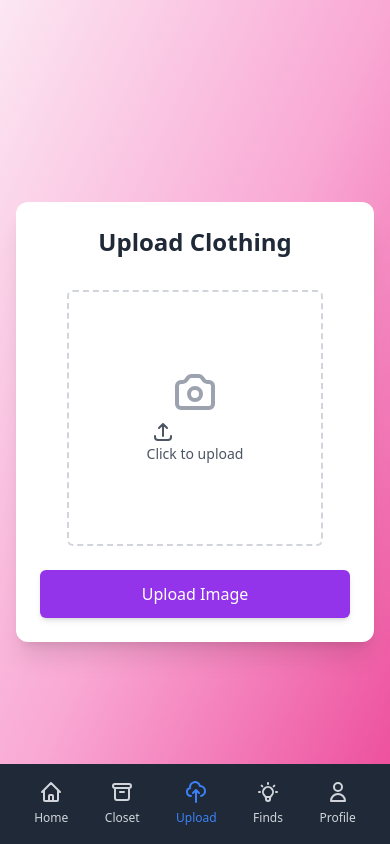
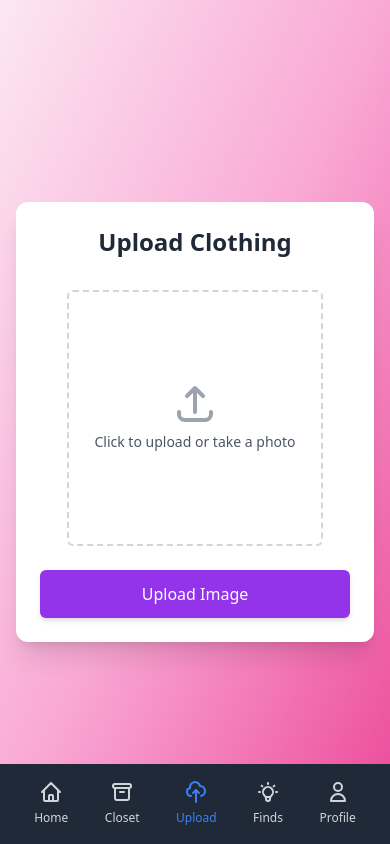
Before and after one commit to Modista-AI/modista-app, a Next.js app: page /upload in a window 390 px wide. Built offline with nearby package versions, Linux system fonts and the light colour scheme.

Commit message:
allo mobile phone upload from local

```diff
--- a/pages/upload.js
+++ b/pages/upload.js
@@ -1,15 +1,32 @@
 
+
+
+// // pages/upload.js
 // import Layout from '../components/Layout';
+// import axios from 'axios';
 // import { useState } from 'react';
-// import axios from 'axios';
 // import { CameraIcon, UploadIcon } from '@heroicons/react/outline'; // Ensure these icons are imported correctly
 // import { useRouter } from 'next/router';
+// import { useUser } from '../context/UserContext';
 
 // const Upload = () => {
 //   const [selectedFile, setSelectedFile] = useState(null);
 //   const [uploading, setUploading] = useState(false);
-//   const userEmail = "user@example.com"; // Replace with dynamic user email
 //   const router = useRouter();
+//   const { user } = useUser(); // Retrieve user context
+
+//   // Function to get the email from context or local storage
+//   const getUserEmail = () => {
+//     if (user && user.email) {
+//       return user.email;
+//     }
+//     const storedUser = localStorage.getItem('user');
+//     if (storedUser) {
+//       const parsedUser = JSON.parse(storedUser);
+//       return parsedUser.email;
+//     }
+//     return null;
+//   };
 
 //   const handleFileChange = (e) => {
 //     setSelectedFile(e.target.files[0]);
@@ -25,17 +42,24 @@
 
 //     const formData = new FormData();
 //     formData.append('file', selectedFile);
+
+//     const userEmail = getUserEmail();
+//     if (!userEmail) {
+//       alert('User email not found. Please log in again.');
+//       router.push('/login');
+//       return;
+//     }
+
 //     formData.append('userEmail', userEmail);
 
 //     try {
-//       const response = await axios.post('http://localhost:3000/upload-and-analyze-clothing', formData, {
+//       const response = await axios.post('https://modista-backend.vercel.app/upload-and-analyze-clothing', formData, {
 //         headers: {
 //           'Content-Type': 'multipart/form-data',
 //         },
 //       });
 //       console.log('Upload Success:', response.data);
-//       // alert('Image uploaded and analysis started!');
-//       router.push('/closet'); // replace with your actual route
+//       router.push('/closet'); // Replace with your actual route
 
 //     } catch (error) {
 //       console.error('Upload Error:', error.response?.data?.error || error.message);
@@ -44,6 +68,7 @@
 //       setUploading(false);
 //     }
 //   };
+
 //   return (
 //     <Layout>
 //       <div className="flex flex-col items-center justify-center min-h-screen p-4 bg-gradient-to-br from-pink-100 via-pink-300 to-pink-500">
@@ -57,7 +82,7 @@
 //                     <p className="text-sm text-gray-700 mt-4">{selectedFile.name}</p>
 //                   ) : (
 //                     <div className="flex flex-col items-center justify-center pt-5 pb-6">
-//                       {/* <CameraIcon className="w-12 h-12 text-gray-400" /> */}
+//                       <CameraIcon className="w-12 h-12 text-gray-400" />
 //                       <p className="mt-1 text-sm text-gray-600">
 //                         <UploadIcon className="w-6 h-6 text-gray-600 mx-1" />
 //                         Click to upload
@@ -70,7 +95,7 @@
 //                 id="file-upload"
 //                 type="file"
 //                 accept="image/*"
-//                 capture // This attribute enables the direct capture from camera on devices
+//                 capture // This attribute enables direct capture from camera on devices
 //                 onChange={handleFileChange}
 //                 className="hidden"
 //               />
@@ -82,7 +107,12 @@
 //             >
 //               {uploading ? (
 //                 <>
-//                   <svg className="animate-spin -ml-1 mr-3 h-5 w-5 text-white" xmlns="http://www.w3.org/2000/svg" fill="none" viewBox="0 0 24 24">
+//                   <svg
+//                     className="animate-spin -ml-1 mr-3 h-5 w-5 text-white"
+//                     xmlns="http://www.w3.org/2000/svg"
+//                     fill="none"
+//                     viewBox="0 0 24 24"
+//                   >
 //                     <circle className="opacity-25" cx="12" cy="12" r="10" stroke="currentColor" strokeWidth="4"></circle>
 //                     <path className="opacity-75" fill="currentColor" d="M4 12a8 8 0 01.33-2.217l1.745 1.036A6 6 0 006 12h-2z"></path>
 //                   </svg>
@@ -100,6 +130,8 @@
 // };
 
 // export default Upload;
+
+
 
 
 // pages/upload.js
@@ -183,10 +215,9 @@ const Upload = () => {
                     <p className="text-sm text-gray-700 mt-4">{selectedFile.name}</p>
                   ) : (
                     <div className="flex flex-col items-center justify-center pt-5 pb-6">
-                      <CameraIcon className="w-12 h-12 text-gray-400" />
+                      <UploadIcon className="w-12 h-12 text-gray-400" />
                       <p className="mt-1 text-sm text-gray-600">
-                        <UploadIcon className="w-6 h-6 text-gray-600 mx-1" />
-                        Click to upload
+                        Click to upload or take a photo
                       </p>
                     </div>
                   )}
@@ -196,7 +227,6 @@ const Upload = () => {
                 id="file-upload"
                 type="file"
                 accept="image/*"
-                capture // This attribute enables direct capture from camera on devices
                 onChange={handleFileChange}
                 className="hidden"
               />
```
